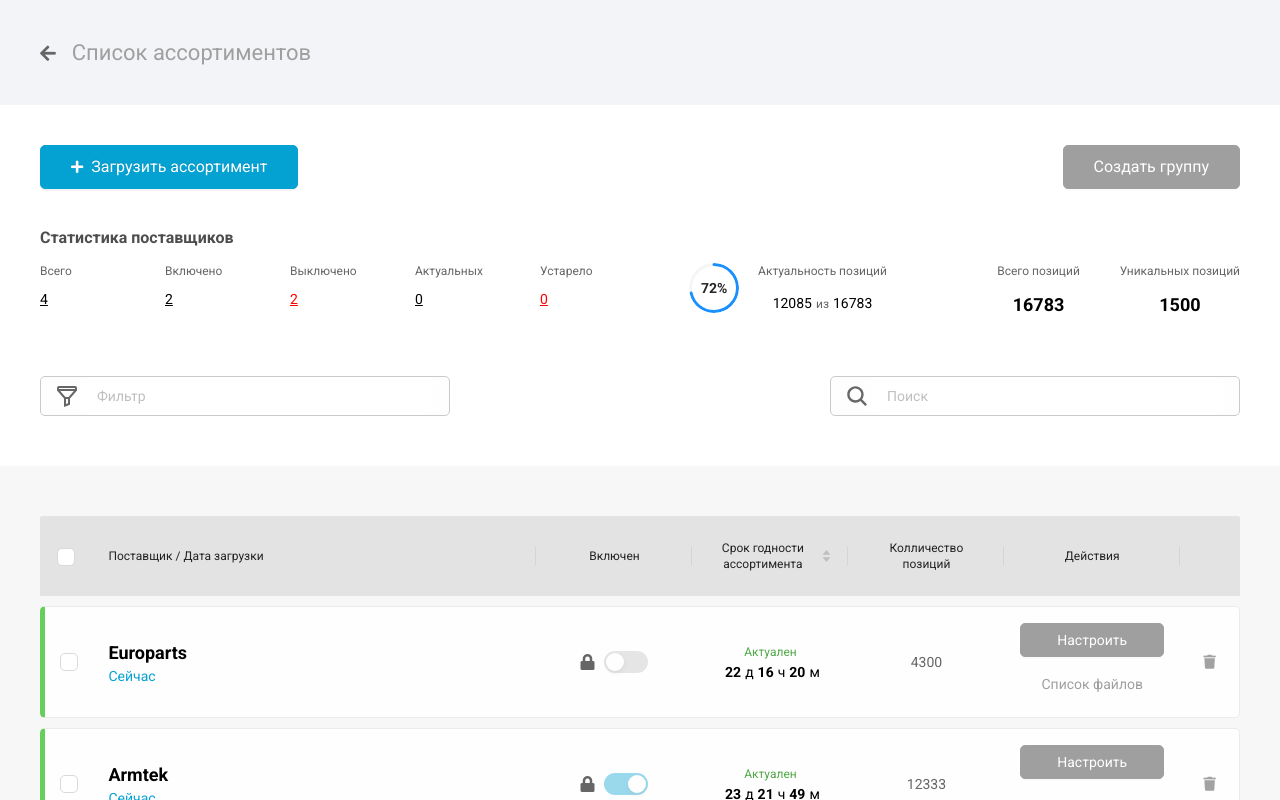
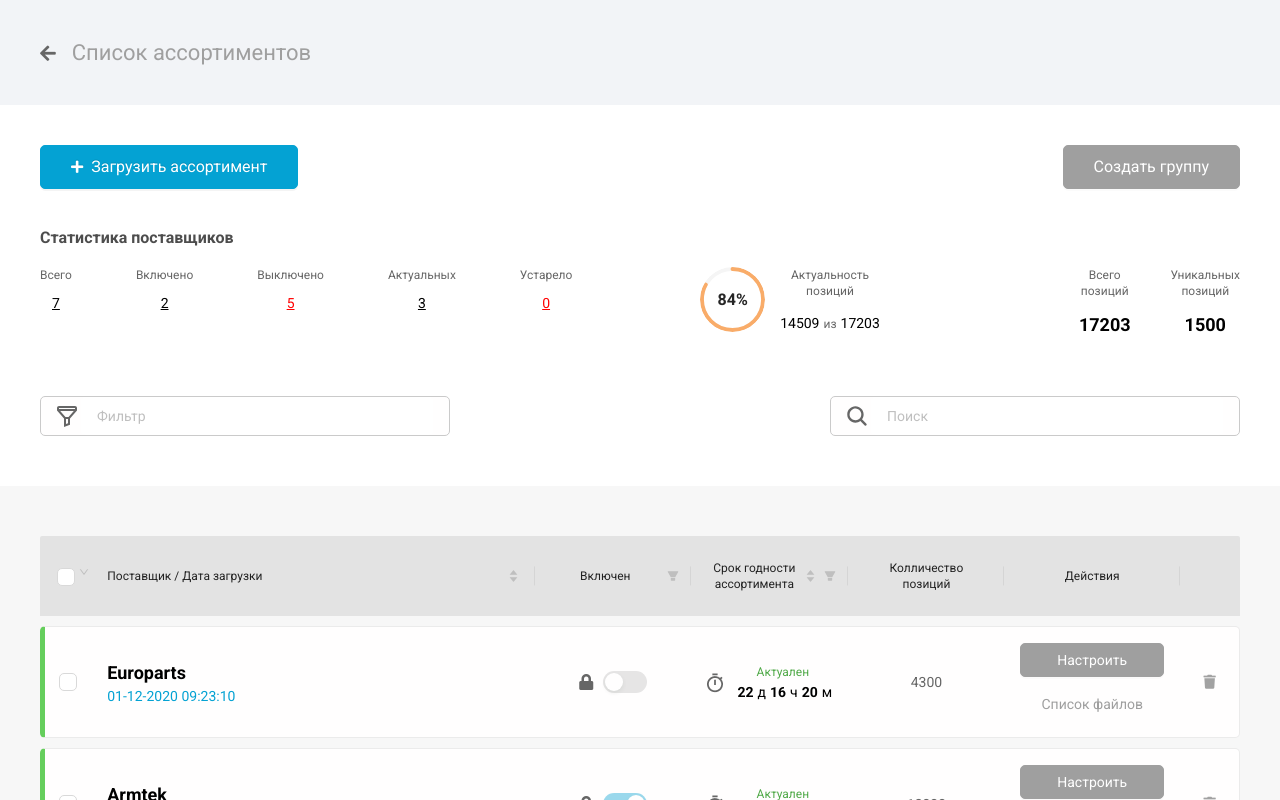
Before and after one commit to Rauventa/Partscanner, a React (Create React App) app: page /list in a window 1280 px wide. Shown: the top 800 px of the page. Built offline with nearby package versions, Linux system fonts and the light colour scheme.

Commit message:
list without styles of filters ready

```diff
--- a/src/components/containers/Range/RangeList/RangeList.tsx
+++ b/src/components/containers/Range/RangeList/RangeList.tsx
@@ -6,16 +6,18 @@ import search from "../../../../assets/images/Table/fields/search.svg";
 import {rangeList} from "../../../../moq/moq";
 import moment from 'moment';
 import excel from '../../../../assets/images/Table/excel.png'
-import csv from '../../../../assets/images/Table/csv.png'
+import csv from '../../../../assets/images/Table/csv.png';
+import timer from '../../../../assets/images/timer.png';
+import notimer from '../../../../assets/images/notimer.png';
 
 export const RangeList = () => {
 
     const [selectedRows, setSelectedRows] = useState([]);
     const [actual, setActual] = useState([]);
     const [old, setOld] = useState([]);
-    const [classes, setClasses] = useState(['RangeList__table_container']);
     const [modal, setModal] = useState(false);
     const [currentModal, setCurrentModal] = useState({});
+    const [term, setTerm] = useState('');
 
     const history = useHistory();
 
@@ -23,7 +25,10 @@ export const RangeList = () => {
         //@ts-ignore
         onChange: (selectedRowKeys, selectedRows) => {
             setSelectedRows(selectedRows);
-        }
+        },
+        selections: [
+            Table.SELECTION_ALL
+        ]
     };
 
     const allPositions = rangeList.reduce((a,b) =>
@@ -37,6 +42,30 @@ export const RangeList = () => {
         a + b.actual,
         0
     );
+
+    const onPositions = rangeList.filter(item => {
+        const now = moment();
+        const expiration = moment(item.time);
+        const diff = expiration.diff(now);
+        const diffDuration = moment.duration(diff);
+
+        const valid = diffDuration.milliseconds() < 0;
+
+        if (item.time !== null) {
+            return !valid
+        }
+    });
+
+    const offPositions = rangeList.filter(item => {
+        const now = moment();
+        const expiration = moment(item.time);
+        const diff = expiration.diff(now);
+        const diffDuration = moment.duration(diff);
+
+        const valid = diffDuration.milliseconds() < 0;
+
+        return valid
+    });
 
     const fileColumns = [
         {
@@ -72,7 +101,19 @@ export const RangeList = () => {
             title: 'Дата загрузки',
             dataIndex: 'date',
             key: 'date',
-            align: 'center'
+            align: 'center',
+            //@ts-ignore
+            render: (value, record) => {
+                const days = moment(value).format('DD.MM.YYYY');
+                const time = moment(value).format('HH:mm')
+
+                return (
+                    <div className={'table-time'}>
+                        <p>{days}</p>
+                        <p>{time}</p>
+                    </div>
+                )
+            }
         },
         {
             title: 'Количество позиций',
@@ -89,13 +130,26 @@ export const RangeList = () => {
             key: 'supplier',
             align: 'left',
             width: '37%',
+            sortDirections: ['descend', 'ascend'],
             //@ts-ignore
-            render: (value, record) => (
+            sorter: (a, b) => {
+                const expiration1 = moment(a.createdAt);
+                const expiration2 = moment(b.createdAt);
+
+                //@ts-ignore
+                return expiration1 - expiration2
+            },
+            //@ts-ignore
+            render: (value, record) => {
+                const expiration = moment(record.createdAt).format('DD-MM-YYYY HH:mm:ss');
+
+                return (
                     <div className={'table-supplier'}>
                         <p className={'stats-bold'}>{value}</p>
-                    <p className={'table-supplier__time'}>Сейчас</p>
+                        <p className={'table-supplier__time'}>{expiration}</p>
                     </div>
                 )
+            }
         },
         {
             title: 'Включен',
@@ -103,6 +157,19 @@ export const RangeList = () => {
             key: 'isOn',
             align: 'center',
             width: '13%',
+            filters: [
+                {
+                    text: 'Активен',
+                    value: true,
+                },
+                {
+                    text: 'Выключен',
+                    value: false,
+                },
+            ],
+            filterMultiple: false,
+            //@ts-ignore
+            onFilter: (value, record) => record.isOn === value,
             //@ts-ignore
             render: (value, record) => (
                 record.isOnLock ?
@@ -123,6 +190,32 @@ export const RangeList = () => {
             key: 'time',
             align: 'center',
             width: '13%',
+            filters: [
+                {
+                    text: 'Активен',
+                    value: 'active',
+                },
+                {
+                    text: 'Выключен',
+                    value: 'disable',
+                },
+            ],
+            filterMultiple: false,
+            //@ts-ignore
+            onFilter: (value, record) => {
+
+                const now = moment();
+                const expiration = moment(record.time);
+                const diff = expiration.diff(now);
+                const diffDuration = moment.duration(diff);
+                const valid = diffDuration.milliseconds() < 0;
+
+                if (value === 'active' && record.time !== null) {
+                    return !valid
+                } else {
+                    return valid
+                }
+            },
             sortDirections: ['descend', 'ascend'],
             //@ts-ignore
             render: (value, record) => {
@@ -133,32 +226,26 @@ export const RangeList = () => {
 
                 const valid = diffDuration.milliseconds() < 0;
 
-                // const newActual = [...actual];
-                // const newOld = [...old];
-                //
-                // if (valid) {
-                //     //@ts-ignore
-                //     newOld.push('1');
-                //
-                //     setOld(newOld)
-                // } else {
-                //     //@ts-ignore
-                //     newActual.push('1');
-                //
-                //     setActual(newActual)
-                // }
-
-                // const newClasses = [...classes];
-                //
-                // if (valid) {
-                //     newClasses.splice(1, 1, 'danger')
-                // } else {
-                //     newClasses.splice(1, 1, 'success')
-                // }
+                const newOld = [...old];
+                const newActual = [...actual];
 
                 return (
-                    !valid ?
+                    value === null ?
                         <div className={'time-table'}>
+                            <div className="time-table__image">
+                                <img src={notimer} alt="timer"/>
+                            </div>
+
+                            <div className="time-table__content">
+                                <p className={'small-input-label'}>Не установлен</p>
+                            </div>
+                        </div>
+                        : !valid ?
+                        <div className={'time-table'}>
+                            <div className="time-table__image">
+                                <img src={timer} alt="timer"/>
+                            </div>
+                            <div className="time-table__content">
                                 <p className={'time-valid'}>Актуален</p>
                                 <p>
                                     <span>{diffDuration.days()}</span>д
@@ -166,14 +253,21 @@ export const RangeList = () => {
                                     <span>{diffDuration.minutes()}</span>м
                                 </p>
                             </div>
+                        </div>
                         :
                         <div className={'time-table'}>
+                            <div className="time-table__image">
+                                <img src={timer} alt="timer"/>
+                            </div>
+
+                            <div className="time-table__content">
                                 <p className={'time-invalid'}>Истек</p>
                                 <p>
                                     <span>{expiration.days()}</span>д
                                     <span>{expiration.hours()}</span>ч
                                     <span>{expiration.minutes()}</span>м
                                 </p>
+                            </div>
                         </div>
                 )
             },
@@ -268,6 +362,16 @@ export const RangeList = () => {
         setCurrentModal(record);
     };
 
+    const searchHandler = (e: any) => {
+        setTerm(e.target.value)
+    };
+
+    const searchingFor = (term: any) => {
+        return function(x: any) {
+            return x.supplier.toLowerCase().includes(term.toLowerCase()) || !term
+        }
+    };
+
   return (
       <div className={'RangeList'}>
 
@@ -352,7 +456,7 @@ export const RangeList = () => {
               <Row justify="space-between">
                   <Col xs={2} sm={4} md={12} lg={12} xl={12}>
                       <div className="RangeList__stats_main">
-                          <Row justify="space-between">
+                          <Row>
                               <Col xs={4} sm={4} md={4} lg={4} xl={4}>
                                   <p className={'stats-heading'}>Всего</p>
                                   <p>{rangeList.length}</p>
@@ -368,13 +472,13 @@ export const RangeList = () => {
                               <Col xs={4} sm={4} md={4} lg={4} xl={4}>
                                   <p className={'stats-heading'}>Актуальных</p>
                                   <p>
-                                      {actual.length}
+                                      {onPositions.length}
                                   </p>
                               </Col>
                               <Col xs={4} sm={4} md={4} lg={4} xl={4}>
                                   <p className={'stats-heading'}>Устарело</p>
                                   <p className={'text-danger'}>
-                                      {old.length}
+                                      {offPositions.length}
                                   </p>
                               </Col>
                           </Row>
@@ -382,9 +486,18 @@ export const RangeList = () => {
                   </Col>
                   <Col xs={2} sm={4} md={6} lg={6} xl={6}>
                       <div className="RangeList__stats_actual">
-                          <Progress type="circle" percent={Math.floor((actualPositions*100)/allPositions)} width={50} />
+                          <Progress
+                              type="circle"
+                              percent={Math.floor((actualPositions*100)/allPositions)}
+                              strokeColor={Math.floor((actualPositions*100)/allPositions) < 80 ? '#E01838' : Math.floor((actualPositions*100)/allPositions) < 96 ? '#F9AC69' : '#65CE5C'}
+                              width={65}
+                          />
                           <div>
-                              <p className={'stats-heading'}>Актуальность позиций</p>
+                              <p className={'stats-heading'}>
+                                  Актуальность
+                                  <br/>
+                                  позиций
+                              </p>
                               <p>
                                   {actualPositions}
                                   <span className={'stats-heading'}>из</span>
@@ -396,11 +509,19 @@ export const RangeList = () => {
                   <Col xs={2} sm={4} md={6} lg={6} xl={6}>
                       <div className="RangeList__stats_data">
                           <div className="RangeList__stats_data-all">
-                              <p className={'stats-heading'}>Всего позиций</p>
+                              <p className={'stats-heading'}>
+                                  Всего
+                                  <br/>
+                                  позиций
+                              </p>
                               <p className={'stats-bold'}>{allPositions}</p>
                           </div>
                           <div className="RangeList__stats_data-uniq">
-                              <p className={'stats-heading'}>Уникальных позиций</p>
+                              <p className={'stats-heading'}>
+                                  Уникальных
+                                  <br/>
+                                  позиций
+                              </p>
                               <p className={'stats-bold'}>1500</p>
                           </div>
                       </div>
@@ -410,17 +531,27 @@ export const RangeList = () => {
 
           <div className="RangeList__filters">
               <Input placeholder="Фильтр" prefix={ <img src={filter} alt={filter} /> } />
-              <Input placeholder="Поиск" prefix={ <img src={search} alt={search} /> } />
+              <Input placeholder="Поиск" prefix={ <img src={search} alt={search} /> } onChange={(e) => searchHandler(e)} />
           </div>
 
           <div className="RangeList__table">
-              <div className={classes.join(' ')}>
+              <div className={'RangeList__table_container'}>
                   <Table
-                      dataSource={rangeList}
+                      dataSource={rangeList.filter(searchingFor(term))}
                       //@ts-ignore
                       columns={columns}
                       rowSelection={{
                           ...rowSelection,
+                      }}
+                      rowClassName={(record, index) => {
+                          const now = moment();
+                          const expiration = moment(record.time);
+                          const diff = expiration.diff(now);
+                          const diffDuration = moment.duration(diff);
+
+                          const valid = diffDuration.milliseconds() < 0;
+
+                          return record.time === null ? 'disabled' : !valid ? 'active' : 'danger'
                       }}
                       //@ts-ignore
                       pagination={{
@@ -430,6 +561,7 @@ export const RangeList = () => {
                           showSizeChanger: true,
                           pageSizeOptions: ['5', '10', '20', '50']
                       }}
+                      locale={{ emptyText: 'Ничего не найдено' }}
                   />
               </div>
 
--- a/src/moq/moq.js
+++ b/src/moq/moq.js
@@ -256,6 +256,7 @@ export const rangeList = [
         supplier: 'Europarts',
         isOn: false,
         isOnLock: true,
+        createdAt: '2020-12-01T09:23:10+0000',
         time: "2020-11-13T09:23:10+0000",
         actual: 2000,
         count: 4300,
@@ -307,7 +308,8 @@ export const rangeList = [
         supplier: 'Armtek',
         isOn: true,
         isOnLock: true,
-        time: "2020-11-14T14:52:00+0000",
+        createdAt: '2015-11-13T19:11:15+0000',
+        time: "2020-01-12T14:52:00+0000",
         actual: 10002,
         count: 12333,
         docs: [
@@ -348,6 +350,7 @@ export const rangeList = [
         supplier: 'HUP',
         isOn: true,
         isOnLock: false,
+        createdAt: '2017-11-23T09:23:10+0000',
         time: "2020-11-15T01:00:00+0000",
         actual: 1,
         count: 10,
@@ -379,8 +382,75 @@ export const rangeList = [
         supplier: 'Casrt',
         isOn: false,
         isOnLock: false,
-        time: "2017-11-20T17:24:22+0000",
-        actual: 82,
+        createdAt: '2015-01-01T09:10:10+0000',
+        time: null,
+        actual: 2500,
+        count: 140,
+        docs: [
+            {
+                key: '1',
+                name: 'Мой интернет магазин',
+                date: '2012-04-23T18:25:43.511Z',
+                size: 10340,
+                list: false,
+                settings: false,
+                count: 12470,
+                format: '.xls'
+            },
+        ]
+    },
+    {
+        key: '5',
+        supplier: 'sdfsdfsdfsdf',
+        isOn: false,
+        isOnLock: false,
+        createdAt: '2015-01-01T09:10:10+0000',
+        time: null,
+        actual: 2,
+        count: 140,
+        docs: [
+            {
+                key: '1',
+                name: 'Мой интернет магазин',
+                date: '2012-04-23T18:25:43.511Z',
+                size: 10340,
+                list: false,
+                settings: false,
+                count: 12470,
+                format: '.xls'
+            },
+        ]
+    },
+    {
+        key: '6',
+        supplier: 'qweqweqweqwqe',
+        isOn: false,
+        isOnLock: false,
+        createdAt: '2015-01-01T09:10:10+0000',
+        time: null,
+        actual: 2,
+        count: 140,
+        docs: [
+            {
+                key: '1',
+                name: 'Мой интернет магазин',
+                date: '2012-04-23T18:25:43.511Z',
+                size: 10340,
+                list: false,
+                settings: false,
+                count: 12470,
+                format: '.xls'
+            },
+        ]
+    },
+    {
+        key: '7',
+        supplier: 'cvbcvbcvb',
+        isOn: false,
+        isOnLock: false,
+        createdAt: '2015-01-01T09:10:10+0000',
+        time: null,
+        actual: 2,
         count: 140,
         docs: [
             {
--- a/src/styles/blocks/Range/_range.scss
+++ b/src/styles/blocks/Range/_range.scss
@@ -871,7 +871,6 @@
       transition: opacity 300ms, transform 300ms;
     }
 
-
     &_content {
       background-color: $bgSecondary;
       padding: 20px;
@@ -993,11 +992,21 @@
   &__stats {
     padding: 0 40px 40px 40px;
 
+    .text-dark {
+      margin-bottom: 20px;
+    }
+
     &_main {
       .ant-col {
         display: flex;
         flex-direction: column;
-        align-items: flex-start;
+        align-items: center;
+        max-width: fit-content;
+        margin-right: 5vw;
+
+        &:last-child {
+          margin-right: 0;
+        }
 
         p {
           text-align: center;
@@ -1022,7 +1031,7 @@
         margin-right: 15px;
 
         &-text {
-          font-size: 14px !important;
+          font-size: 16px !important;
           font-weight: bold;
         }
       }
@@ -1069,6 +1078,36 @@
     padding: 40px;
     margin-bottom: 40px;
 
+    .danger {
+      td {
+        &:first-child {
+          border-radius: 5px 0 0 5px;
+          border-left: 5px solid #E01838;
+          border-spacing: initial;
+        }
+      }
+    }
+
+    .active {
+      td {
+        &:first-child {
+          border-radius: 5px 0 0 5px;
+          border-left: 5px solid #65CE5C;
+          border-spacing: initial;
+        }
+      }
+    }
+
+    .disabled {
+      td {
+        &:first-child {
+          border-radius: 5px 0 0 5px;
+          border-left: 5px solid #9F9F9F;
+          border-spacing: initial;
+        }
+      }
+    }
+
     p {
       margin-bottom: 0;
       line-height: 20px;
@@ -1099,9 +1138,21 @@
     }
 
     .time-table {
-      span {
-        font-weight: bold;
-        margin: 0 0.25rem;
+      display: flex;
+      align-items: center;
+      justify-content: center;
+
+      &__image {
+        margin-right: 10px;
+      }
+
+      &__content {
+        display: flex;
+        flex-direction: column;
+        span {
+          font-weight: bold;
+          margin: 0 0.25rem;
+        }
       }
     }
 
@@ -1170,6 +1221,10 @@
                 background-color: #E3E3E3;
                 border: none;
                 padding: 1.5rem 1rem;
+
+                &:first-child {
+                  border-spacing: initial;
+                }
               }
             }
           }
@@ -1180,12 +1235,6 @@
                 background-color: #FFFEFE;
                 border-top: 1px solid #EBEBEB;
                 border-bottom: 1px solid #EBEBEB;
-
-                &:first-child {
-                  border-radius: 5px 0 0 5px;
-                  border-left: 5px solid #65CE5C;
-                  border-spacing: initial;
-                }
 
                 &:last-child {
                   border-radius: 0 5px 5px 0;
@@ -1313,6 +1362,21 @@
       }
     }
 
+    .table-time {
+      display: flex;
+      justify-content: center;
+      align-items: center;
+
+      p {
+        margin-bottom: 0;
+
+        &:last-child {
+          font-weight: bold;
+          margin-left: 5px;
+        }
+      }
+    }
+
     .table-name-date {
       display: flex;
 
--- a/src/styles/core/root/_root.scss
+++ b/src/styles/core/root/_root.scss
@@ -266,3 +266,21 @@ textarea.ant-input {
     line-height: inherit;
   }
 }
+
+.fade-enter {
+  opacity: 0;
+  transform: scale(0.9);
+}
+.fade-enter-active {
+  opacity: 1;
+  transform: translateX(0);
+  transition: opacity 300ms, transform 300ms;
+}
+.fade-exit {
+  opacity: 1;
+}
+.fade-exit-active {
+  opacity: 0;
+  transform: scale(0.9);
+  transition: opacity 300ms, transform 300ms;
+}
```
Also changed, not shown: src/assets/images/notimer.png (added), src/assets/images/timer.png (added). Lines whose indentation alone changed are shown as unchanged.
